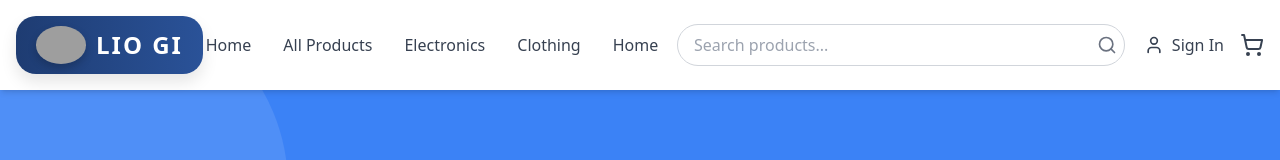
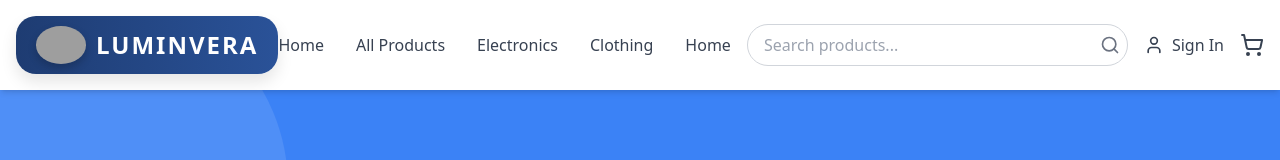
Before and after one commit to abdulhadi30211/Bolt-Ecommerce, a React (Vite) app: page / in a window 1280 px wide. Shown: the top 160 px of the page. Built offline with nearby package versions, Linux system fonts and the light colour scheme; no server answers; grey boxes are pictures that could not be loaded.

Commit message:
Update Header.tsx

```diff
--- a/src/components/Header.tsx
+++ b/src/components/Header.tsx
@@ -40,7 +40,7 @@ export function Header() {
               alt="Luminvera"
               className="header-logo"
             />
-            <Link to="https://liogi-store.vercel.app/">Lio Gi</Link>
+            <Link to="https://liogi-store.vercel.app/">Luminvera</Link>
           </div>
 
           {/* Desktop Navigation */}
```
